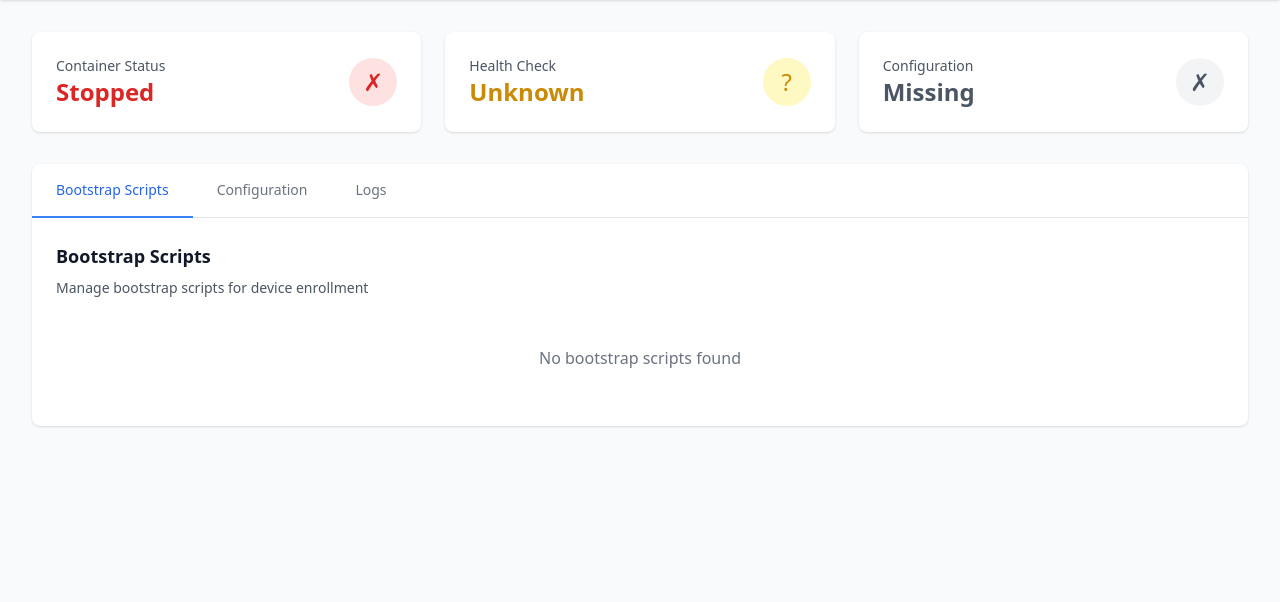
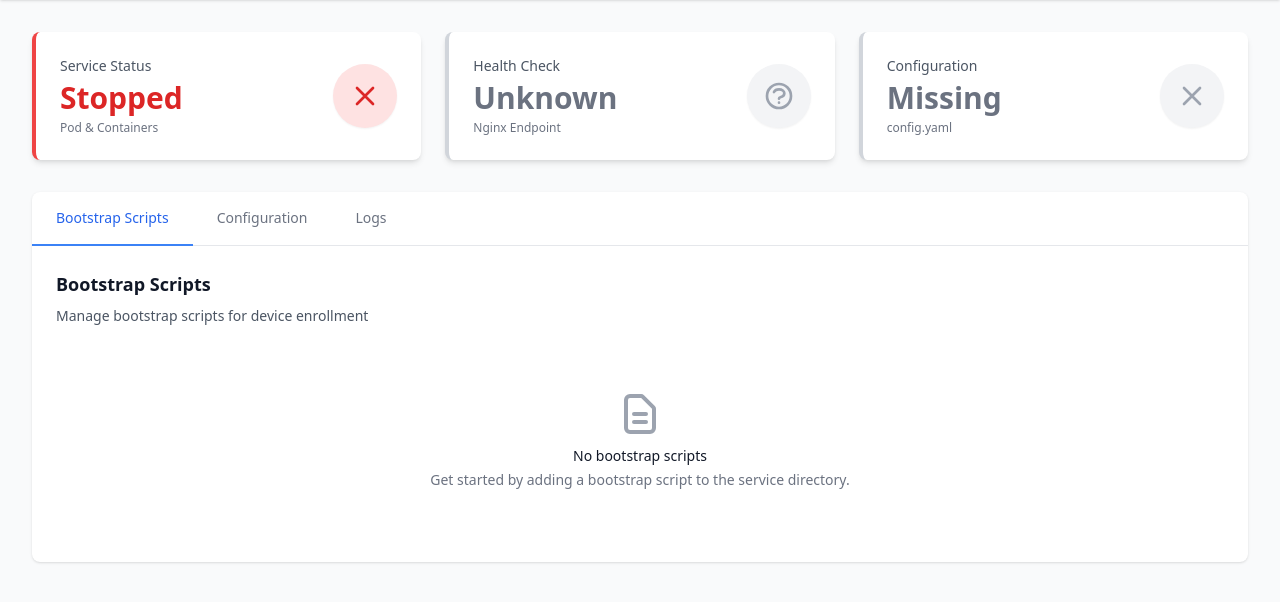
Before and after one commit to coreyhines/ztpbootstrap, a Flask app: page / in a window 1280 px wide. Shown: the part 84-686 px from the top of the page. Run offline with Flask 3, Linux system fonts and the light colour scheme; data that the repository does not hold is empty; some libraries are stand-ins or nearby versions.

Commit message:
Improve WebUI status detection and UI design
- Fix status API to use systemd instead of podman command (not available in container)
- Improve health check to properly test nginx endpoint
- Enhance UI with better status cards, icons, and styling
- Add better empty states and visual feedback
- Improve logs endpoint to check multiple services

```diff
--- a/webui/app.py
+++ b/webui/app.py
@@ -81,23 +81,33 @@ def get_bootstrap_script(filename):
 def get_status():
     """Get service status"""
     try:
-        # Check if container is running
-        result = subprocess.run(
-            ['podman', 'ps', '--filter', 'name=ztpbootstrap', '--format', '{{.Names}}'],
-            capture_output=True,
-            text=True
-        )
-        container_running = 'ztpbootstrap' in result.stdout
+        # Check if pod service is running via systemd
+        container_running = False
+        try:
+            result = subprocess.run(
+                ['systemctl', 'is-active', '--quiet', 'ztpbootstrap-pod.service'],
+                capture_output=True,
+                text=True,
+                timeout=2
+            )
+            container_running = result.returncode == 0
+        except:
+            # Fallback: check if we can reach nginx
+            try:
+                import urllib.request
+                urllib.request.urlopen('http://127.0.0.1/health', timeout=1)
+                container_running = True
+            except:
+                pass
 
         # Check health endpoint
         health_ok = False
-        if container_running:
-            try:
-                import urllib.request
-                response = urllib.request.urlopen('http://localhost/health', timeout=2)
-                health_ok = response.status == 200
-            except:
-                pass
+        try:
+            import urllib.request
+            response = urllib.request.urlopen('http://127.0.0.1/health', timeout=2)
+            health_ok = response.status == 200 and response.read().decode().strip() == 'healthy'
+        except:
+            pass
 
         return jsonify({
             'container_running': container_running,
@@ -112,12 +122,28 @@ def get_status():
 def get_logs():
     """Get recent logs"""
     try:
-        result = subprocess.run(
-            ['journalctl', '-u', 'ztpbootstrap', '-n', '50', '--no-pager'],
-            capture_output=True,
-            text=True
-        )
-        return jsonify({'logs': result.stdout})
+        # Try to get logs from systemd services
+        logs = []
+        services = ['ztpbootstrap-pod.service', 'ztpbootstrap-nginx.service', 'ztpbootstrap-webui.service']
+
+        for service in services:
+            try:
+                result = subprocess.run(
+                    ['journalctl', '-u', service, '-n', '20', '--no-pager', '--no-hostname'],
+                    capture_output=True,
+                    text=True,
+                    timeout=2
+                )
+                if result.stdout.strip():
+                    logs.append(f"=== {service} ===")
+                    logs.append(result.stdout)
+            except:
+                pass
+
+        if not logs:
+            logs = ['No logs available. Services may not be running or journalctl is not accessible.']
+
+        return jsonify({'logs': '\n'.join(logs)})
     except Exception as e:
         return jsonify({'error': str(e)}), 500
 
--- a/webui/templates/index.html
+++ b/webui/templates/index.html
@@ -24,56 +24,75 @@
         <main class="max-w-7xl mx-auto px-4 sm:px-6 lg:px-8 py-8">
             <!-- Status Cards -->
             <div class="grid grid-cols-1 md:grid-cols-3 gap-6 mb-8">
-                <!-- Container Status -->
-                <div class="bg-white rounded-lg shadow p-6">
+                <!-- Service Status -->
+                <div class="bg-white rounded-lg shadow-md p-6 border-l-4"
+                     :class="status.container_running ? 'border-green-500' : 'border-red-500'">
                     <div class="flex items-center justify-between">
-                        <div>
-                            <p class="text-sm font-medium text-gray-600">Container Status</p>
-                            <p class="text-2xl font-bold" :class="status.container_running ? 'text-green-600' : 'text-red-600'">
+                        <div class="flex-1">
+                            <p class="text-sm font-medium text-gray-600 mb-1">Service Status</p>
+                            <p class="text-3xl font-bold" :class="status.container_running ? 'text-green-600' : 'text-red-600'">
                                 <span x-text="status.container_running ? 'Running' : 'Stopped'"></span>
                             </p>
+                            <p class="text-xs text-gray-500 mt-1">Pod & Containers</p>
                         </div>
-                        <div class="w-12 h-12 rounded-full flex items-center justify-center"
+                        <div class="w-16 h-16 rounded-full flex items-center justify-center shadow-sm"
                              :class="status.container_running ? 'bg-green-100' : 'bg-red-100'">
-                            <span x-text="status.container_running ? '✓' : '✗'"
-                                  :class="status.container_running ? 'text-green-600' : 'text-red-600'"
-                                  class="text-2xl"></span>
+                            <svg x-show="status.container_running" class="w-8 h-8 text-green-600" fill="none" stroke="currentColor" viewBox="0 0 24 24">
+                                <path stroke-linecap="round" stroke-linejoin="round" stroke-width="2" d="M5 13l4 4L19 7"></path>
+                            </svg>
+                            <svg x-show="!status.container_running" class="w-8 h-8 text-red-600" fill="none" stroke="currentColor" viewBox="0 0 24 24">
+                                <path stroke-linecap="round" stroke-linejoin="round" stroke-width="2" d="M6 18L18 6M6 6l12 12"></path>
+                            </svg>
                         </div>
                     </div>
                 </div>
 
                 <!-- Health Status -->
-                <div class="bg-white rounded-lg shadow p-6">
+                <div class="bg-white rounded-lg shadow-md p-6 border-l-4"
+                     :class="status.health_ok ? 'border-green-500' : (status.container_running ? 'border-yellow-500' : 'border-gray-300')">
                     <div class="flex items-center justify-between">
-                        <div>
-                            <p class="text-sm font-medium text-gray-600">Health Check</p>
-                            <p class="text-2xl font-bold" :class="status.health_ok ? 'text-green-600' : 'text-yellow-600'">
-                                <span x-text="status.health_ok ? 'Healthy' : 'Unknown'"></span>
+                        <div class="flex-1">
+                            <p class="text-sm font-medium text-gray-600 mb-1">Health Check</p>
+                            <p class="text-3xl font-bold"
+                               :class="status.health_ok ? 'text-green-600' : (status.container_running ? 'text-yellow-600' : 'text-gray-500')">
+                                <span x-text="status.health_ok ? 'Healthy' : (status.container_running ? 'Checking...' : 'Unknown')"></span>
                             </p>
+                            <p class="text-xs text-gray-500 mt-1">Nginx Endpoint</p>
                         </div>
-                        <div class="w-12 h-12 rounded-full flex items-center justify-center"
-                             :class="status.health_ok ? 'bg-green-100' : 'bg-yellow-100'">
-                            <span x-text="status.health_ok ? '✓' : '?'"
-                                  :class="status.health_ok ? 'text-green-600' : 'text-yellow-600'"
-                                  class="text-2xl"></span>
+                        <div class="w-16 h-16 rounded-full flex items-center justify-center shadow-sm"
+                             :class="status.health_ok ? 'bg-green-100' : (status.container_running ? 'bg-yellow-100' : 'bg-gray-100')">
+                            <svg x-show="status.health_ok" class="w-8 h-8 text-green-600" fill="none" stroke="currentColor" viewBox="0 0 24 24">
+                                <path stroke-linecap="round" stroke-linejoin="round" stroke-width="2" d="M5 13l4 4L19 7"></path>
+                            </svg>
+                            <svg x-show="!status.health_ok && status.container_running" class="w-8 h-8 text-yellow-600" fill="none" stroke="currentColor" viewBox="0 0 24 24">
+                                <path stroke-linecap="round" stroke-linejoin="round" stroke-width="2" d="M12 8v4m0 4h.01M21 12a9 9 0 11-18 0 9 9 0 0118 0z"></path>
+                            </svg>
+                            <svg x-show="!status.health_ok && !status.container_running" class="w-8 h-8 text-gray-400" fill="none" stroke="currentColor" viewBox="0 0 24 24">
+                                <path stroke-linecap="round" stroke-linejoin="round" stroke-width="2" d="M8.228 9c.549-1.165 2.03-2 3.772-2 2.21 0 4 1.343 4 3 0 1.4-1.278 2.575-3.006 2.907-.542.104-.994.54-.994 1.093m0 3h.01M21 12a9 9 0 11-18 0 9 9 0 0118 0z"></path>
+                            </svg>
                         </div>
                     </div>
                 </div>
 
                 <!-- Configuration -->
-                <div class="bg-white rounded-lg shadow p-6">
+                <div class="bg-white rounded-lg shadow-md p-6 border-l-4"
+                     :class="status.config_exists ? 'border-green-500' : 'border-gray-300'">
                     <div class="flex items-center justify-between">
-                        <div>
-                            <p class="text-sm font-medium text-gray-600">Configuration</p>
-                            <p class="text-2xl font-bold" :class="status.config_exists ? 'text-green-600' : 'text-gray-600'">
+                        <div class="flex-1">
+                            <p class="text-sm font-medium text-gray-600 mb-1">Configuration</p>
+                            <p class="text-3xl font-bold" :class="status.config_exists ? 'text-green-600' : 'text-gray-500'">
                                 <span x-text="status.config_exists ? 'Loaded' : 'Missing'"></span>
                             </p>
+                            <p class="text-xs text-gray-500 mt-1">config.yaml</p>
                         </div>
-                        <div class="w-12 h-12 rounded-full flex items-center justify-center"
+                        <div class="w-16 h-16 rounded-full flex items-center justify-center shadow-sm"
                              :class="status.config_exists ? 'bg-green-100' : 'bg-gray-100'">
-                            <span x-text="status.config_exists ? '✓' : '✗'"
-                                  :class="status.config_exists ? 'text-green-600' : 'text-gray-600'"
-                                  class="text-2xl"></span>
+                            <svg x-show="status.config_exists" class="w-8 h-8 text-green-600" fill="none" stroke="currentColor" viewBox="0 0 24 24">
+                                <path stroke-linecap="round" stroke-linejoin="round" stroke-width="2" d="M5 13l4 4L19 7"></path>
+                            </svg>
+                            <svg x-show="!status.config_exists" class="w-8 h-8 text-gray-400" fill="none" stroke="currentColor" viewBox="0 0 24 24">
+                                <path stroke-linecap="round" stroke-linejoin="round" stroke-width="2" d="M6 18L18 6M6 6l12 12"></path>
+                            </svg>
                         </div>
                     </div>
                 </div>
@@ -108,24 +127,35 @@
                         <p class="text-sm text-gray-600">Manage bootstrap scripts for device enrollment</p>
                     </div>
 
-                    <div class="space-y-4">
+                    <div class="space-y-3">
                         <template x-for="script in scripts" :key="script.name">
-                            <div class="border border-gray-200 rounded-lg p-4 hover:bg-gray-50">
+                            <div class="border border-gray-200 rounded-lg p-4 hover:bg-gray-50 hover:shadow-sm transition-shadow">
                                 <div class="flex items-center justify-between">
-                                    <div>
-                                        <h3 class="font-medium text-gray-900" x-text="script.name"></h3>
-                                        <p class="text-sm text-gray-600" x-text="formatSize(script.size) + ' • ' + formatDate(script.modified)"></p>
+                                    <div class="flex items-center space-x-3">
+                                        <div class="flex-shrink-0">
+                                            <svg class="w-8 h-8 text-blue-500" fill="none" stroke="currentColor" viewBox="0 0 24 24">
+                                                <path stroke-linecap="round" stroke-linejoin="round" stroke-width="2" d="M10 20l4-16m4 4l4 4-4 4M6 16l-4-4 4-4"></path>
+                                            </svg>
+                                        </div>
+                                        <div>
+                                            <h3 class="font-semibold text-gray-900" x-text="script.name"></h3>
+                                            <p class="text-sm text-gray-500" x-text="formatSize(script.size) + ' • Modified ' + formatDate(script.modified)"></p>
+                                        </div>
                                     </div>
                                     <button @click="viewScript(script.name)"
-                                            class="px-4 py-2 bg-blue-600 text-white rounded-md hover:bg-blue-700 text-sm">
+                                            class="px-4 py-2 bg-blue-600 text-white rounded-md hover:bg-blue-700 text-sm font-medium transition-colors">
                                         View
                                     </button>
                                 </div>
                             </div>
                         </template>
 
-                        <div x-show="scripts.length === 0" class="text-center py-8 text-gray-500">
-                            No bootstrap scripts found
+                        <div x-show="scripts.length === 0" class="text-center py-12">
+                            <svg class="mx-auto h-12 w-12 text-gray-400" fill="none" stroke="currentColor" viewBox="0 0 24 24">
+                                <path stroke-linecap="round" stroke-linejoin="round" stroke-width="2" d="M9 12h6m-6 4h6m2 5H7a2 2 0 01-2-2V5a2 2 0 012-2h5.586a1 1 0 01.707.293l5.414 5.414a1 1 0 01.293.707V19a2 2 0 01-2 2z"></path>
+                            </svg>
+                            <h3 class="mt-2 text-sm font-medium text-gray-900">No bootstrap scripts</h3>
+                            <p class="mt-1 text-sm text-gray-500">Get started by adding a bootstrap script to the service directory.</p>
                         </div>
                     </div>
                 </div>
```
